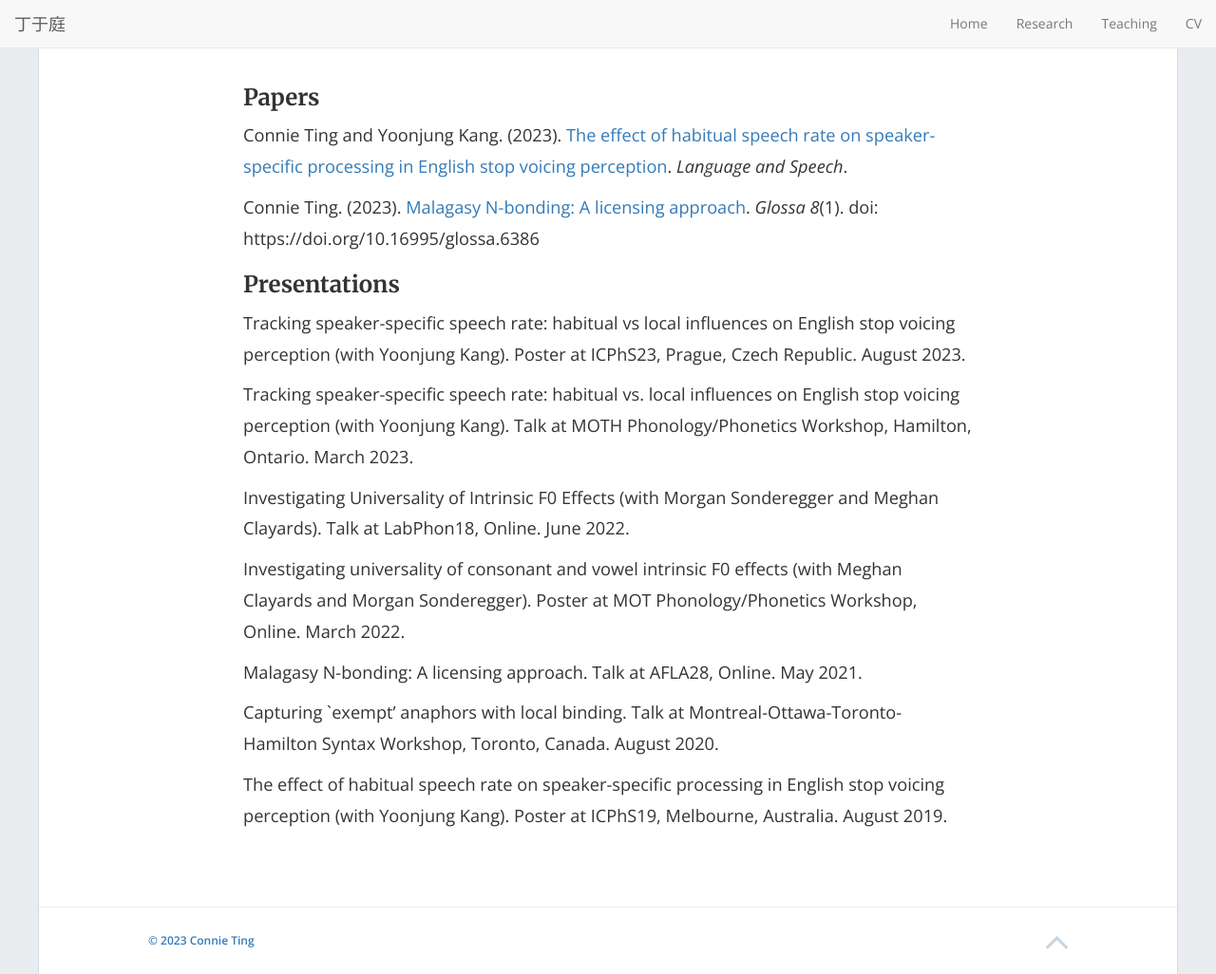
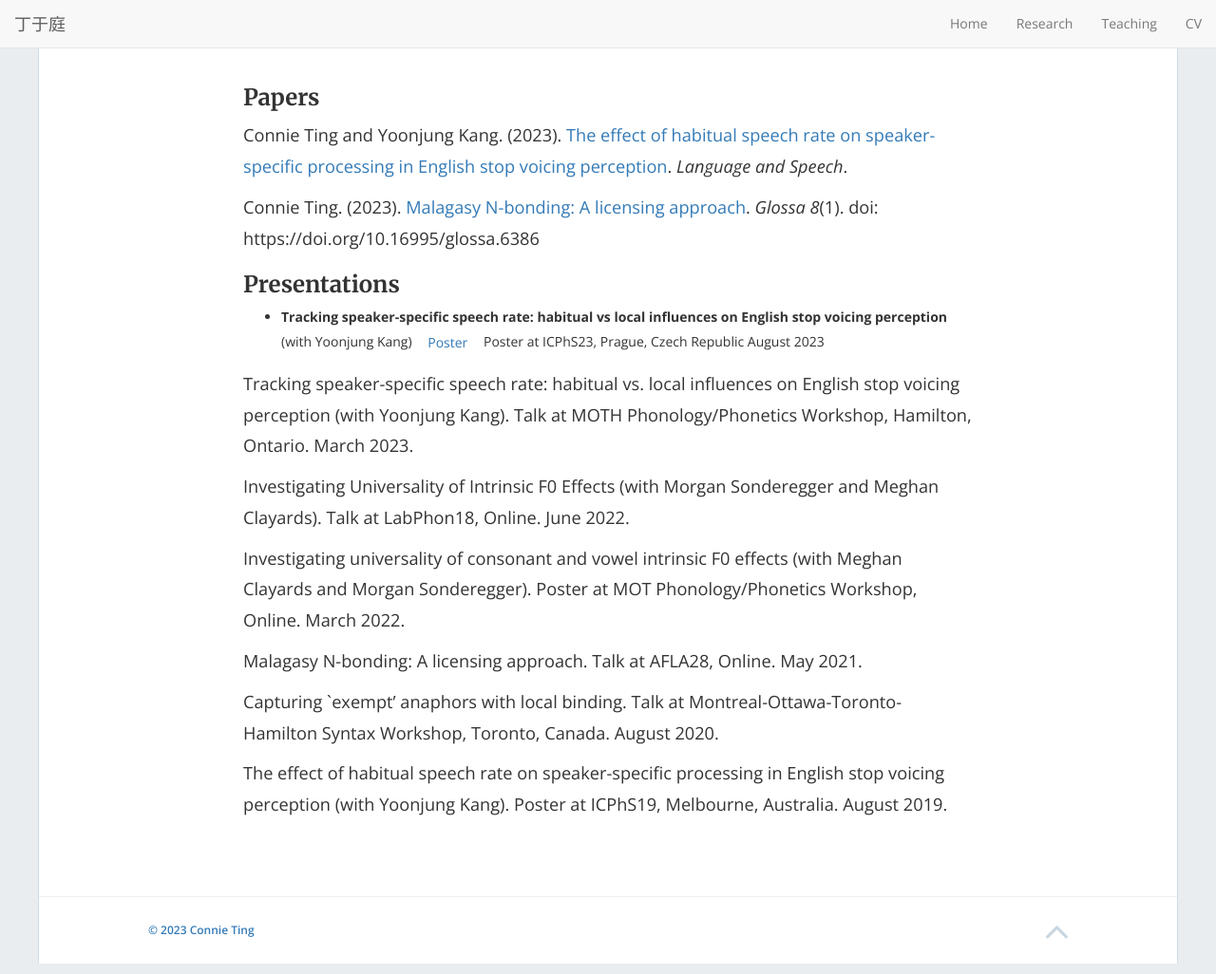
Before and after one commit to connieting/connieting.github.io, a Jekyll site: the page built from research.md, in a window 1280 px wide and 1026 px high. Shown: the whole window at 95% size. Built offline with Jekyll 4.4.1, drawn with Linux system fonts in a browser that asks for light colours; nearby versions of some CDN libraries.

Commit message:
Update research.md
testing new format of presentation text

```diff
--- a/research.md
+++ b/research.md
@@ -13,7 +13,10 @@ Connie Ting. (2023). [Malagasy N-bonding: A licensing approach](https://www.glos
 
 ### Presentations
 
-Tracking speaker-specific speech rate: habitual vs local influences on English stop voicing perception (with Yoonjung Kang). Poster at ICPhS23, Prague, Czech Republic. August 2023.
+- **Tracking speaker-specific speech rate: habitual vs local influences on English stop voicing perception** (with Yoonjung Kang)
+  [Poster](/img/guava.jpeg){: .btn}
+  Poster at ICPhS23, Prague, Czech Republic
+  August 2023
 
 Tracking speaker-specific speech rate: habitual vs. local influences on English stop voicing perception (with Yoonjung Kang). Talk at MOTH Phonology/Phonetics Workshop, Hamilton, Ontario. March 2023.
 
```
